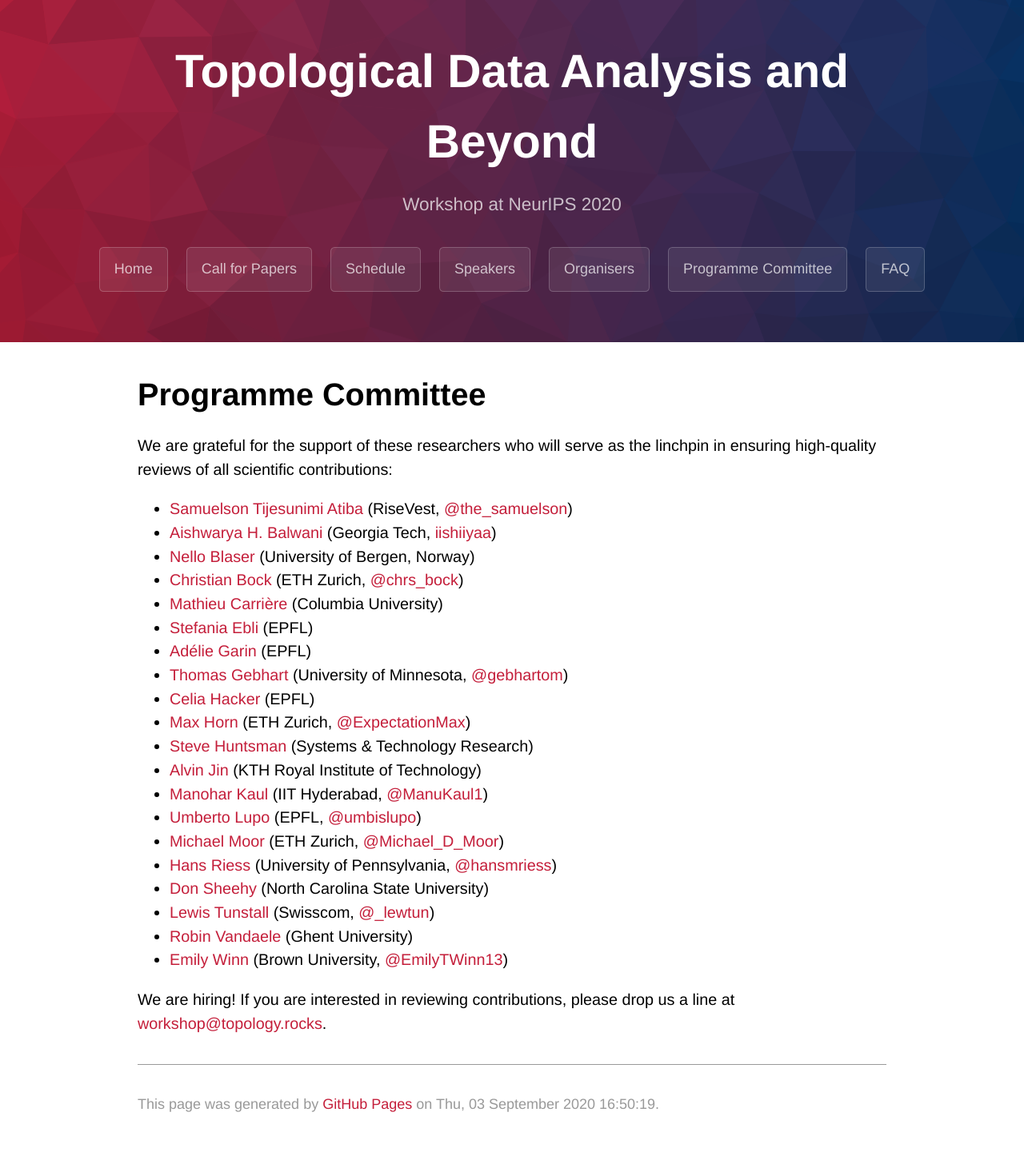
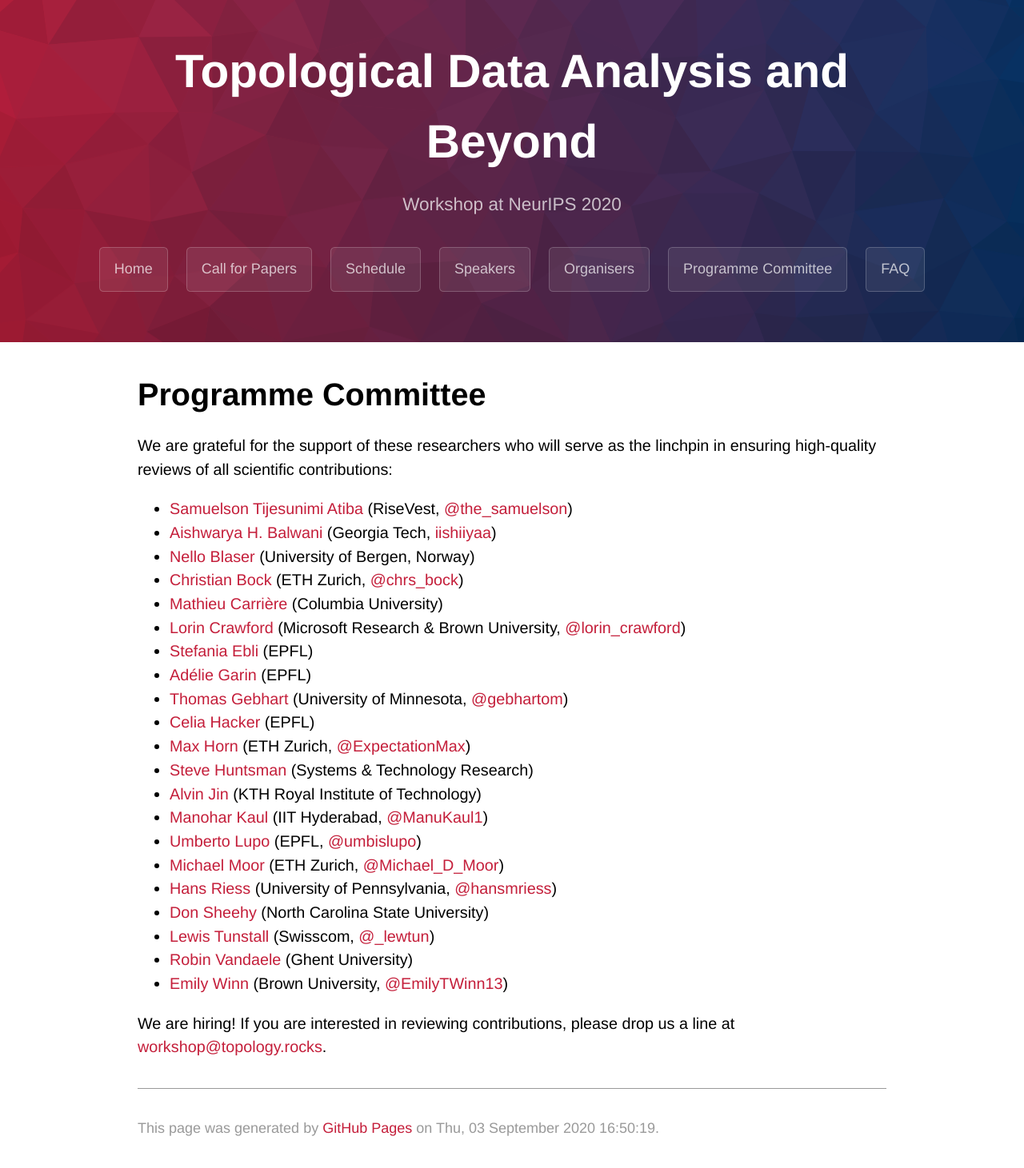
Before and after one commit to tda-in-ml/tda-in-ml.github.io, a Jekyll site: the page built from committee.md, in a window 1280 px wide. Shown: the whole page at 80% size. Built offline with Jekyll 4.4.1, drawn with Linux system fonts in a browser that asks for light colours; some web fonts are replaced; our own code applies the rules of GitHub Pages for plain Markdown files; before the commit the page ends 1431 px from its top, so only the background shows below that.

Commit message:
Extended programme committee

```diff
--- a/committee.md
+++ b/committee.md
@@ -12,6 +12,7 @@ linchpin in ensuring high-quality reviews of all scientific contributions:
 - [Nello Blaser](https://folk.uib.no/nbl003/index.html) (University of Bergen, Norway)
 - [Christian Bock](https://christian.bock.ml) (ETH Zurich, [@chrs_bock](https://twitter.com/chrs_bock))
 - [Mathieu Carrière](https://mathieucarriere.github.io/website) (Columbia University)
+- [Lorin Crawford](https://vivo.brown.edu/display/lcrawfo1) (Microsoft Research & Brown University, [@lorin_crawford](https://twitter.com/lorin_crawford))
 - [Stefania Ebli](https://people.epfl.ch/stefania.ebli?lang=en) (EPFL)
 - [Adélie Garin](https://www.epfl.ch/labs/hessbellwald-lab/members/adelie-garin) (EPFL)
 - [Thomas Gebhart](https://www.gebhartom.com) (University of Minnesota, [@gebhartom](https://twitter.com/gebhartom))
```
